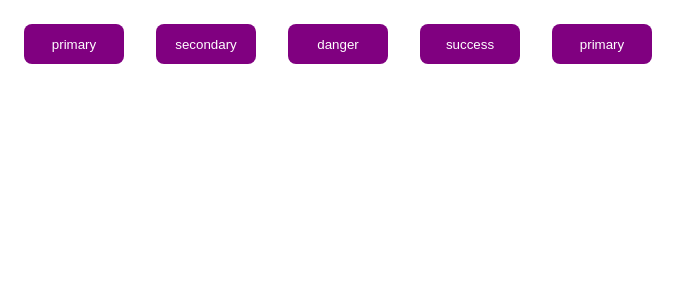
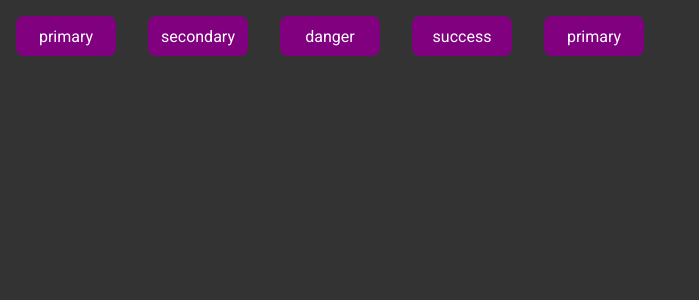
Before and after one commit to lucastenani/pomodoro-timer, a React (Vite) app: page / in a window 1280 px wide. Shown: the top 300 px of the page, without its empty margins (0-699 px from the left). Built offline with nearby package versions, Linux system fonts and the light colour scheme.

Commit message:
Creating global styles in styled components

```diff
--- a/src/App.tsx
+++ b/src/App.tsx
@@ -1,6 +1,8 @@
 import { ThemeProvider } from "styled-components";
 import { Button } from "./components/Button";
+
 import { defaultTheme } from "./styles/themes/default";
+import { GlobalStyle } from "./styles/global";
 
 export function App() {
   return (
@@ -10,6 +12,8 @@
       <Button variant="danger" />
       <Button variant="success" />
       <Button />
+
+      <GlobalStyle />
     </ThemeProvider>
   );
 }
--- /dev/null
+++ b/src/styles/global.ts
@@ -0,0 +1,23 @@
+import { createGlobalStyle } from "styled-components";
+
+export const GlobalStyle = createGlobalStyle`
+  * {
+    margin:0;
+    padding: 0;
+    box-sizing: border-box;
+  }
+
+  body {
+    background-color: #333;
+    color: #fff;
+  }
+
+  body,
+  input,
+  textarea,
+  button {
+    font-family: 'Roboto', sans-serif;
+    font-weight: 400;
+    font-size: 1rem;
+  }
+`;
```
